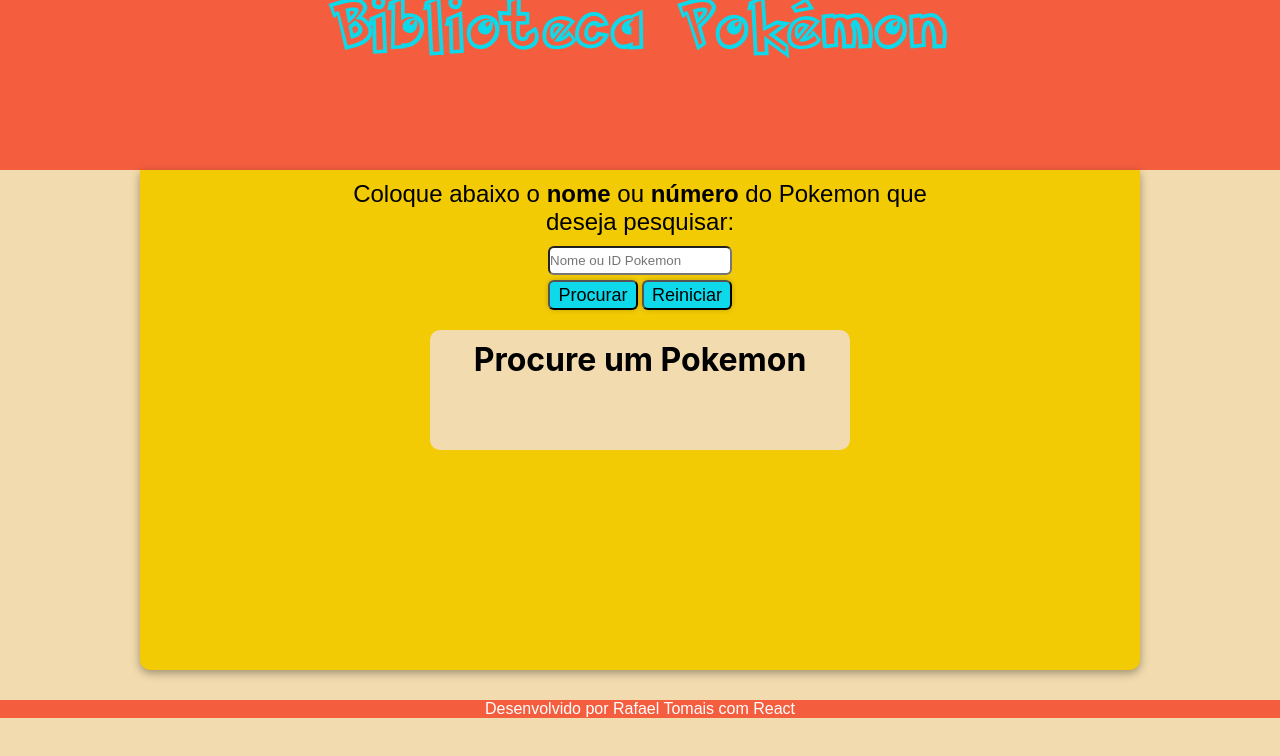
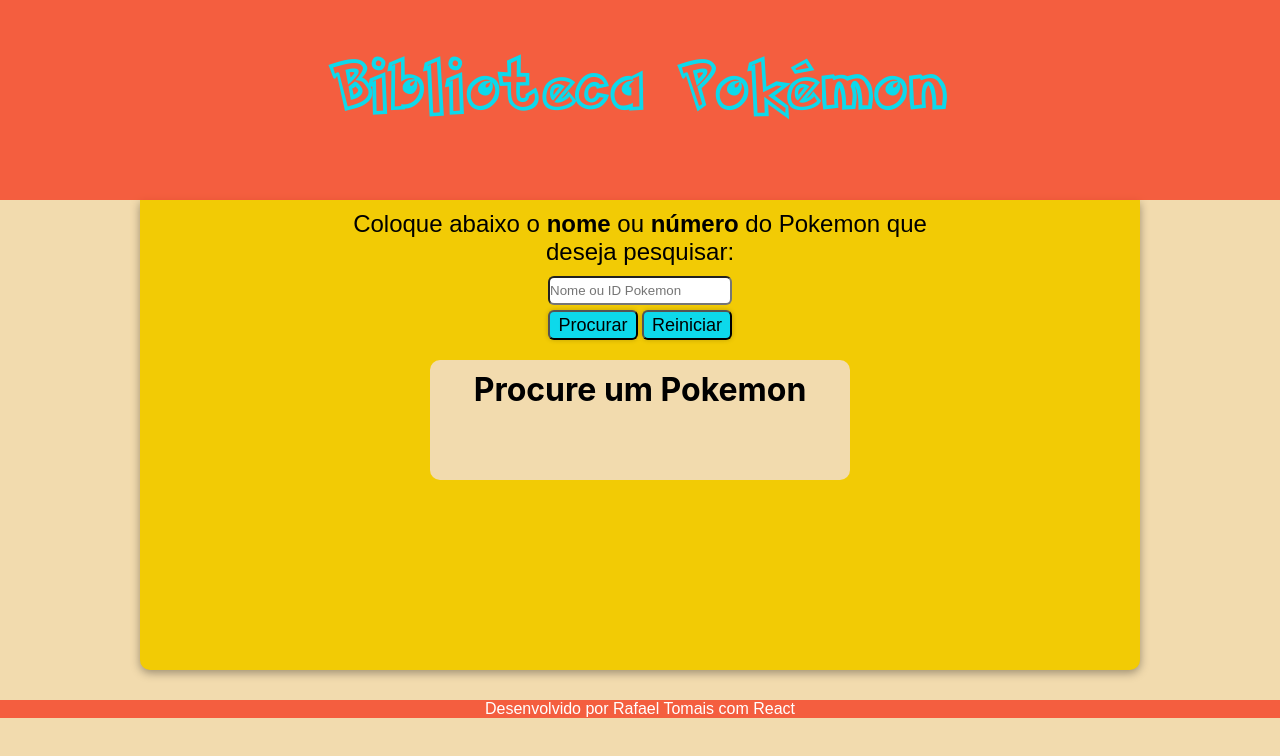
Before and after one commit to rafaeltomais/pokeapi-react, a React (Create React App) app: page / in a window 1280 px wide. Shown: the top 756 px of the page. Built offline with nearby package versions, Linux system fonts and the light colour scheme.

Commit message:
Centralização header

```diff
--- a/public/index.css
+++ b/public/index.css
@@ -32,7 +32,8 @@
     color: black;
     background-color: var(--color04);
     text-align: center;
-    height: 170px;
+    height: 200px;
+    position: relative;
 }
 
 header h1 {
@@ -40,12 +41,16 @@
     line-height: 65px;
     color: var(--color05);
     font-size: 1.7em;
+    position: absolute;
+    left: 50%;
+    top: 50%;
+    transform: translate(-50%, -60%);
 }
 
 main{
     margin: auto;
     max-width: 1000px;
-    height: 500px;
+    height: 470px;
     background-color: var(--color03);
     border-radius: 0 0 10px 10px;
     box-shadow: 0px 3px 10px rgba(0, 0, 0, 0.356);
```
